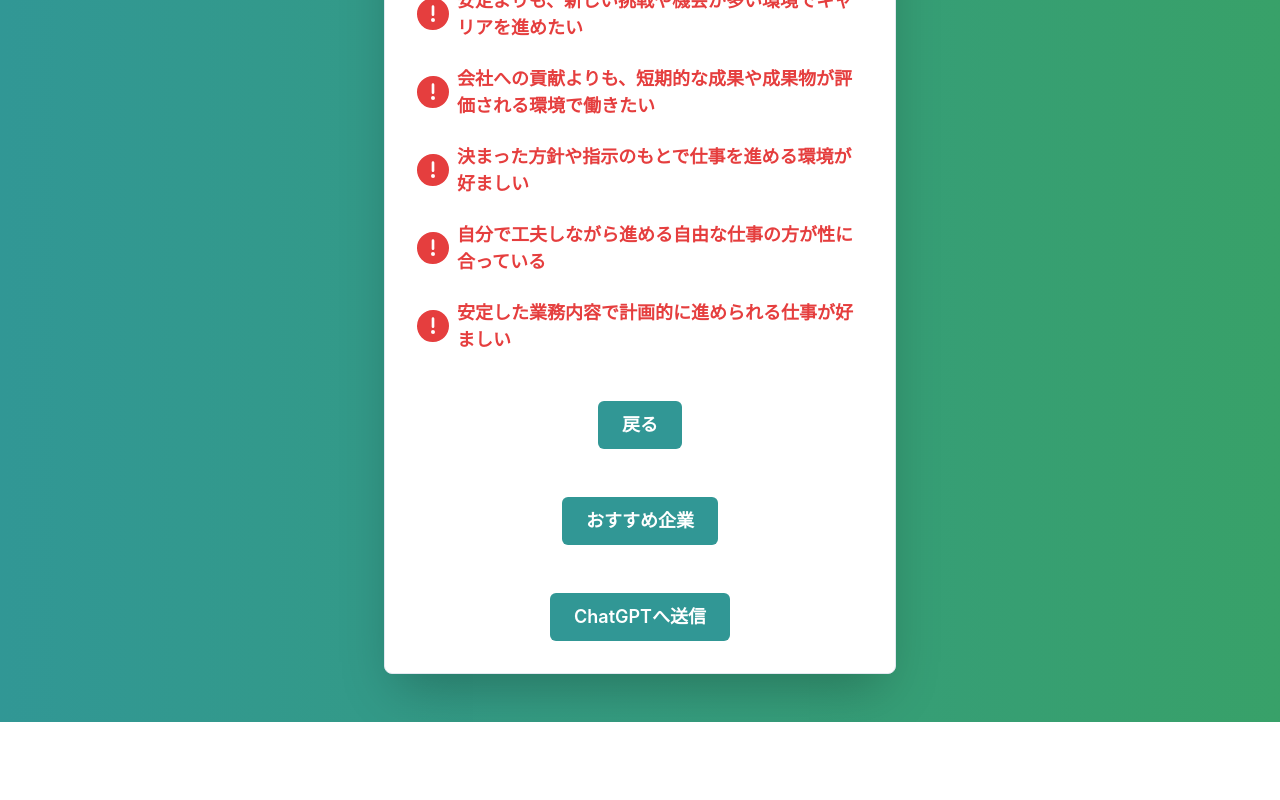
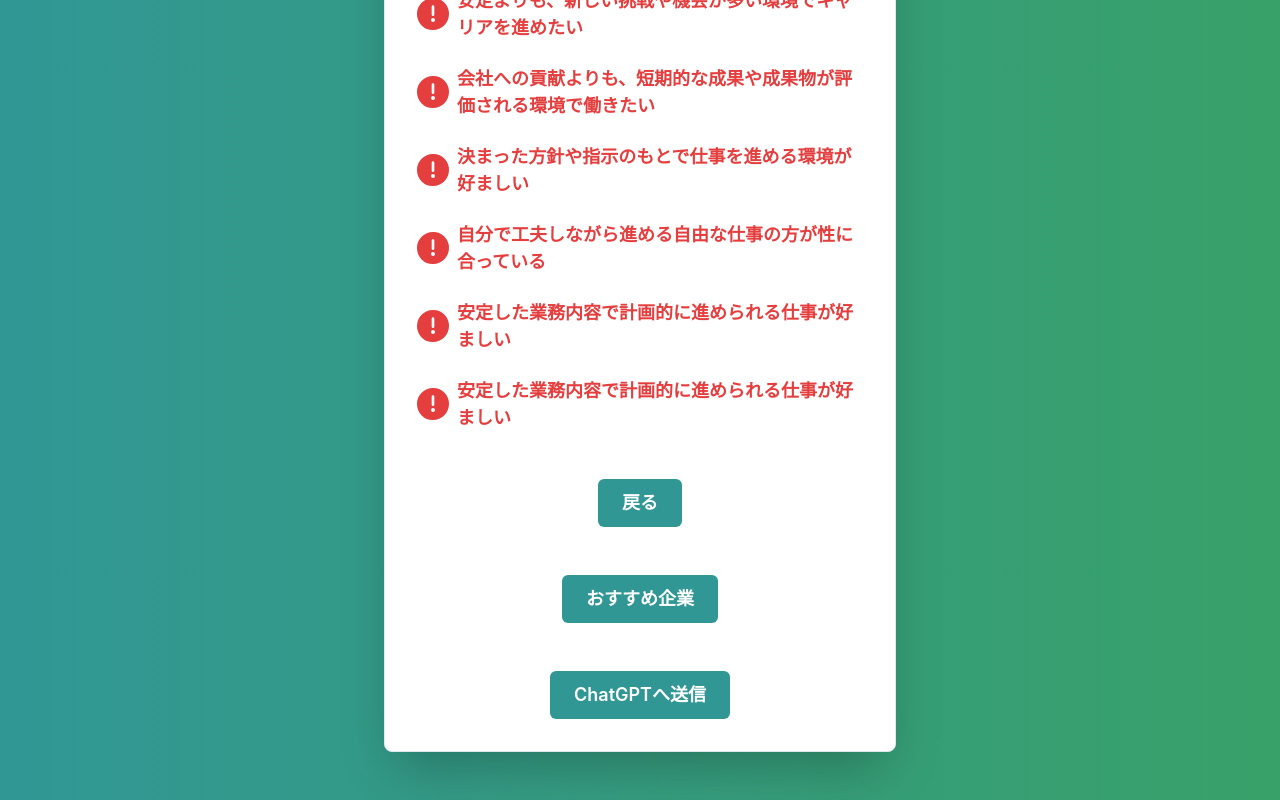
Before and after one commit to shun05104084/scsk_front, a React (Create React App) app: page /output in a window 1280 px wide. Shown: the part 1967-2767 px from the top of the page. Before the commit the page ends 2689 px from the top, so only its background shows below. Built offline with nearby package versions, Linux system fonts and the light colour scheme; no server answers.

Commit message:
forMerge

```diff
--- a/src/output.js
+++ b/src/output.js
@@ -636,6 +636,13 @@ setResponseOutput('応答を待っています...'); // 応答待ちのメッセ
                 {juunanMessage.message}
               </Text>
             </Flex>
+              {/* 文字に関する結果表示 */}
+              <Flex alignItems="center" justifyContent="center" color={juunanMessage.color}>
+              <Icon as={juunanMessage.icon} w={8} h={8} mr={2} />
+              <Text fontSize="lg" fontWeight="bold">
+                {juunanMessage.message}
+              </Text>
+            </Flex>
 
             {/* 戻るボタン */}
             <Button
```
